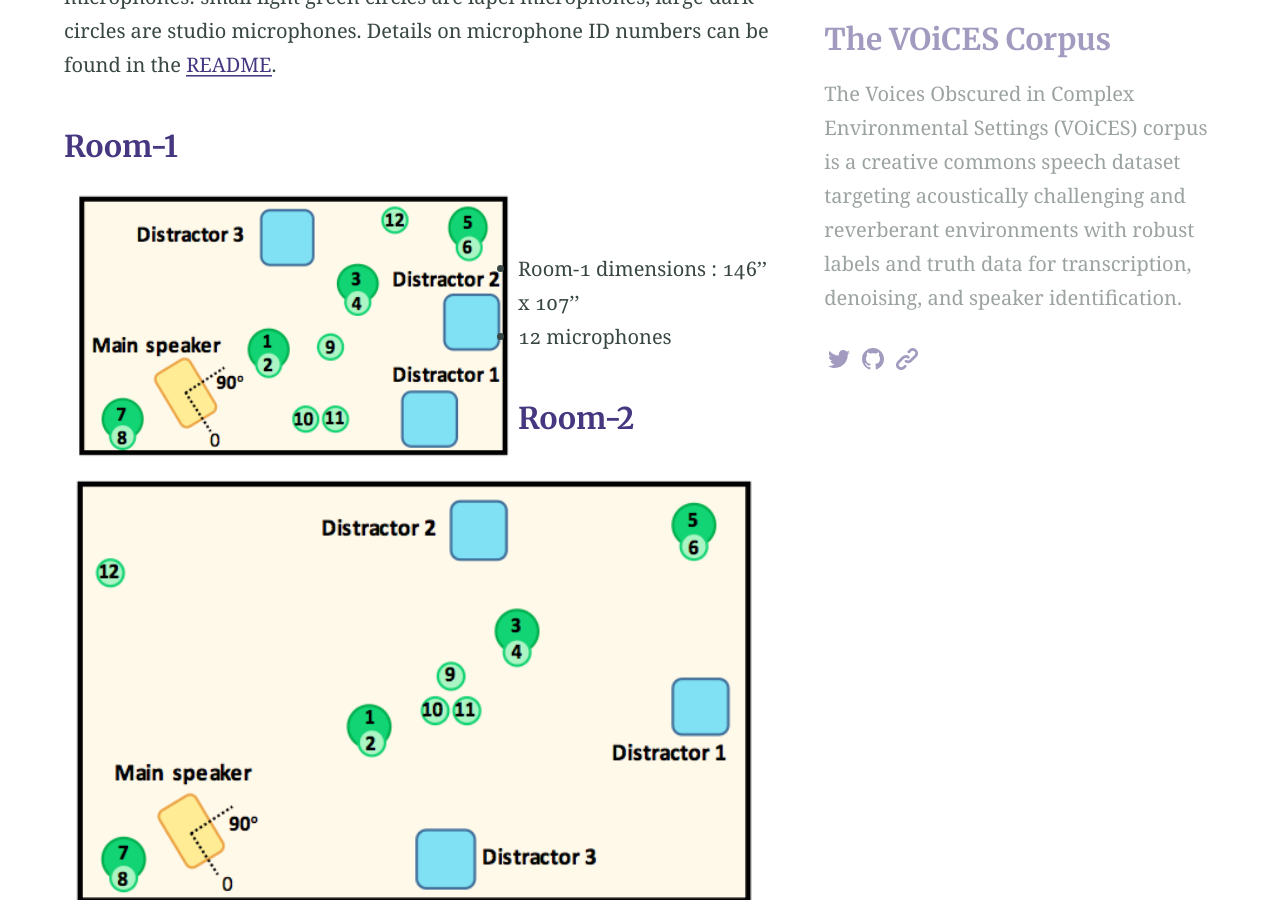
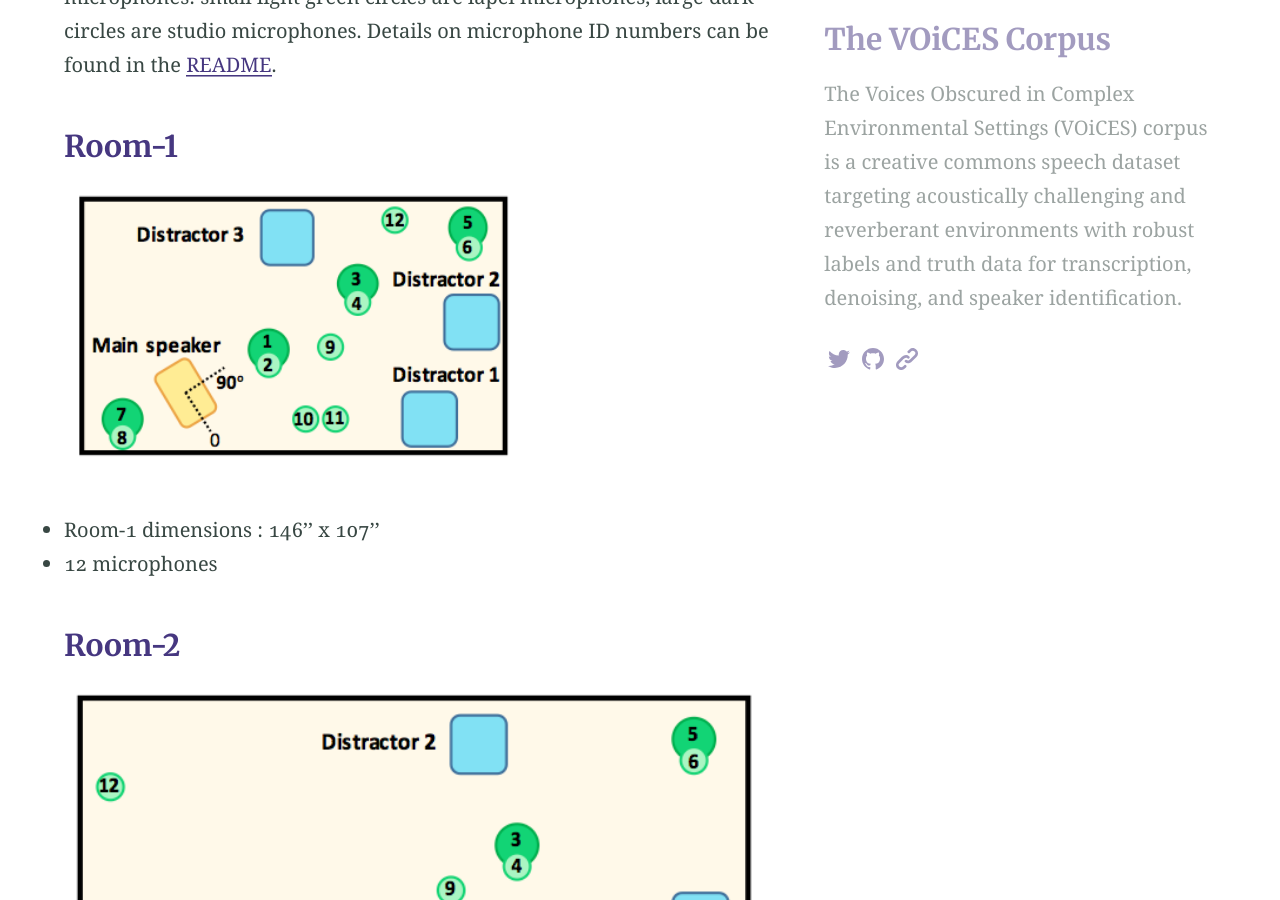
Before and after one commit to IQTLabs/voices, a Jekyll site: the page built from rooms.md, in a window 1280 px wide and 900 px high, scrolled down 820 px. Built offline with Jekyll 4.4.1, drawn with Linux system fonts in a browser that asks for light colours; our own code applies the rules of GitHub Pages for plain Markdown files.

Commit message:
more stuff

```diff
--- a/rooms.md
+++ b/rooms.md
@@ -14,11 +14,11 @@ Data for VOiCES was recorded in real rooms. The full corpus includes various roo
 For all diagrams, the main loudspeaker (foreground speech) is shown at its 90 deg position, as the orange rectangle. Distractor speakers (replaying TV, music, or babble noise) are shown as the blue squares. Circles depict microphones: small light green circles are lapel microphones, large dark circles are studio microphones. Details on microphone ID numbers can be found in the [README](Lab41-SRI-VOiCES_README.md).
 
 ### Room-1
-<img align="left" width="454" src="/images/room-1.png"><br>
+<img align="center" width="454" src="/images/room-1.png"><br>
 - Room-1 dimensions : 146'' x 107''
 - 12 microphones
 
 ### Room-2
-<img align="left" width="700" src="/images/room-2.png"><br>
+<img align="center" width="700" src="/images/room-2.png"><br>
 - Room-2 dimensions: 225'' x 158 ''
 - 12 microphones
```
